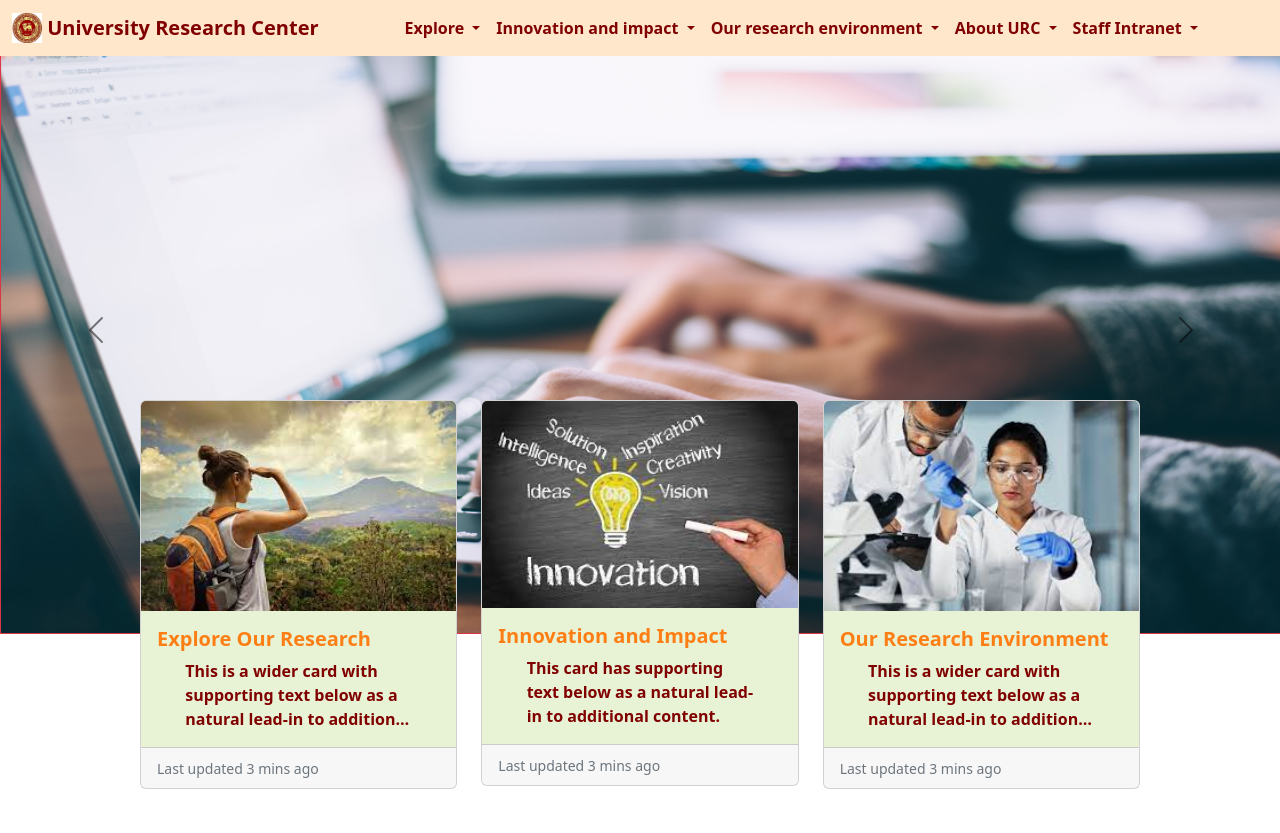
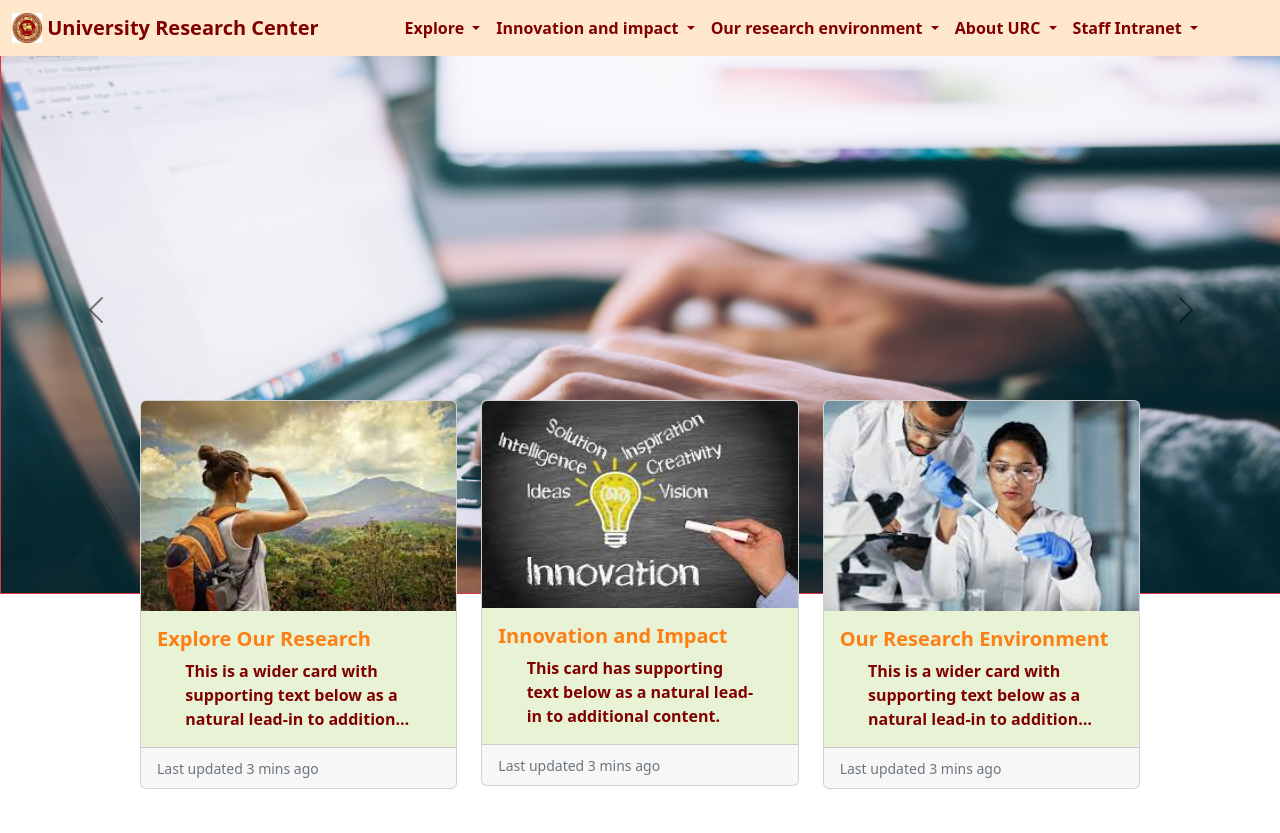
Before and after one commit to VenuraShyamal14/URC, a PHP site: page / in a window 1280 px wide. Shown: the top 833 px of the page. Run offline with PHP 8.4, Linux system fonts and the light colour scheme.

Commit message:
carosel to the back

```diff
--- a/css/styles.css
+++ b/css/styles.css
@@ -64,7 +64,7 @@ h2{
 }
 
 .carouselImg{
-    height: 75vh;
+    height: 70vh;
     width: 100vw;
 
 
@@ -77,6 +77,11 @@ h2{
 .carousel-control-next{
     padding-top: 50px;
 }
+
+.carousel-title{
+    padding-top: 10vh;
+}
+
 
 
 
```
